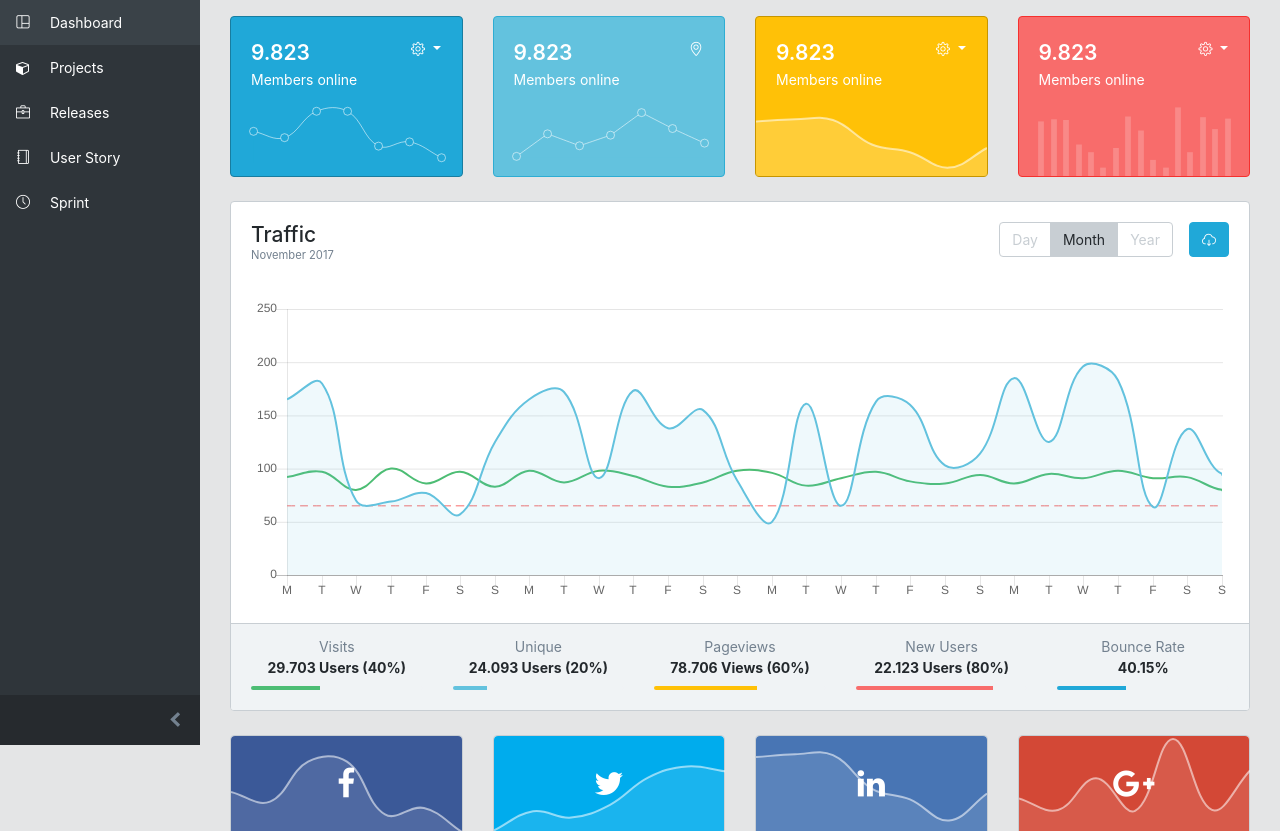
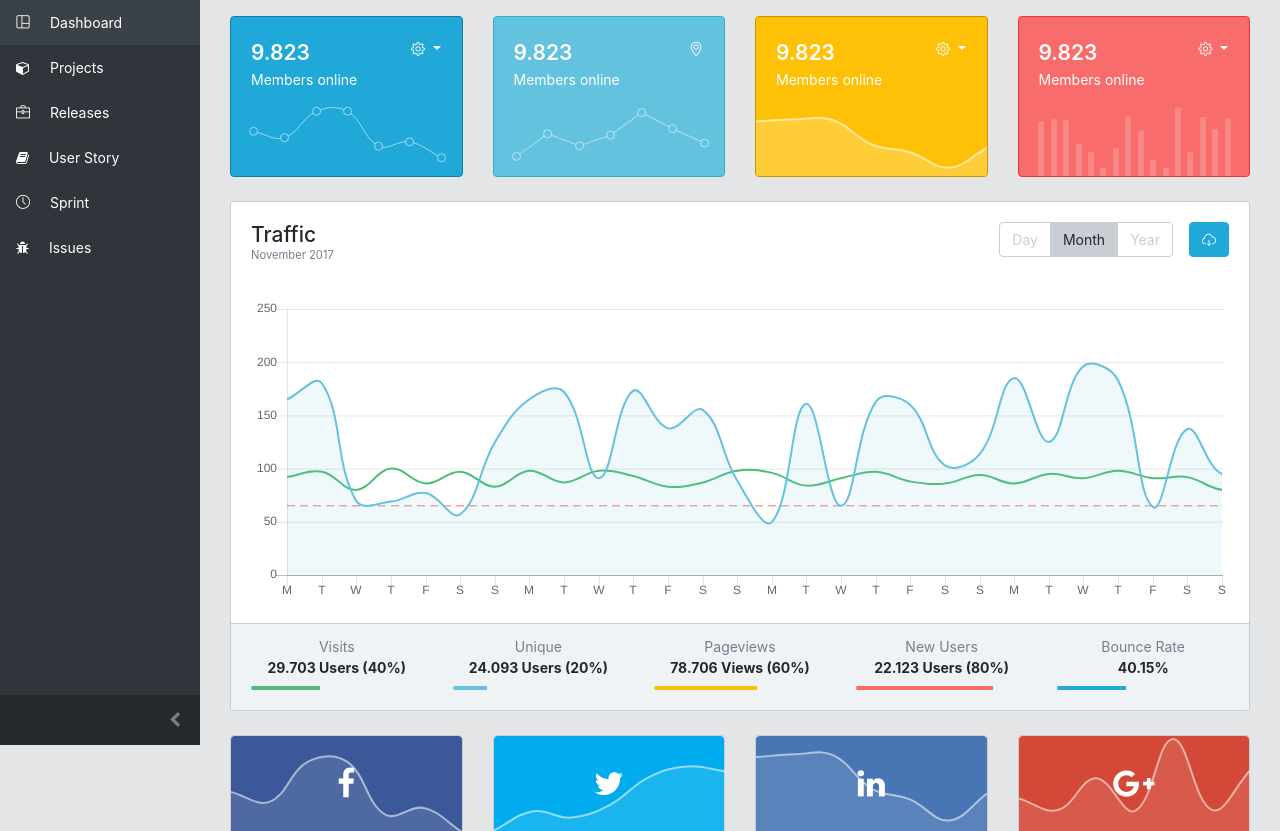
Before and after one commit to nahidsaikat/scrumate, a Django app: page / in a window 1280 px wide. Shown: the part 55-886 px from the top of the page. Run offline with Django 3.2, Linux system fonts and the light colour scheme; the visitor is signed in with stand-in values (Sample User, id 1); some libraries are stand-ins or nearby versions; some web fonts are replaced.

Commit message:
<52> Issue menu and urls.

```diff
--- a/core/templates/index.html
+++ b/core/templates/index.html
@@ -89,13 +89,16 @@
                 </li>
                 <li class="nav-item">
                     <a class="nav-link" href="{% url 'user_story_list' %}">
-                        <i class="icon-notebook icons mr-3"></i>
-                        <!--<i class="fa fa-book mr-3"></i>-->
+                        <i class="fa fa-book mr-3"></i>
                         User Story</a>
                 </li>
                 <li class="nav-item">
                     <a class="nav-link" href="{% url 'sprint_list' %}">
                         <i class="icon-clock icons mr-3"></i> Sprint</a>
+                </li>
+                <li class="nav-item">
+                    <a class="nav-link" href="{% url 'issue_list' %}">
+                        <i class="fa fa-bug mr-3"></i> Issues</a>
                 </li>
                 {% endif %}
             </ul>
--- a/core/urls.py
+++ b/core/urls.py
@@ -11,4 +11,6 @@ urlpatterns = [
     path('user_story/add/', views.user_story_add, name='user_story_add'),
     path('sprint/', views.sprint_list, name='sprint_list'),
     path('sprint/add/', views.sprint_add, name='sprint_add'),
+    path('issue/', views.sprint_list, name='issue_list'),
+    path('issue/add/', views.sprint_add, name='issue_add'),
 ]
```
